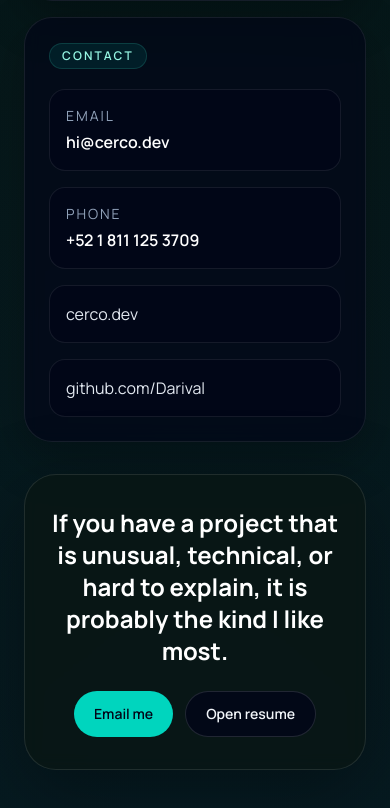
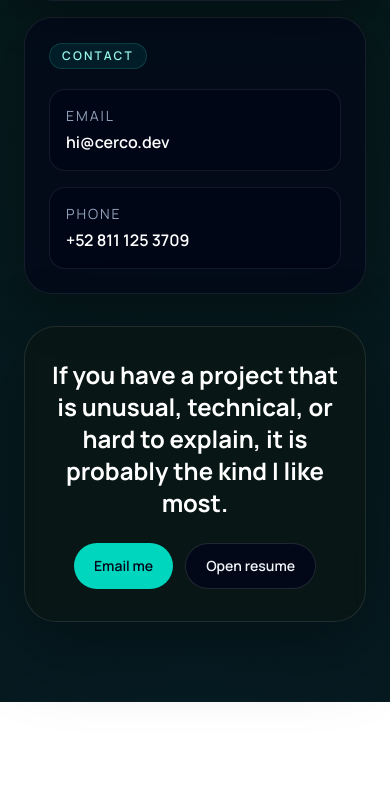
Before and after one commit to Darival/resume, a website: page index.html in a window 390 px wide. Shown: the part 2891-3699 px from the top of the page. After the commit the page ends 3593 px from the top, so only its background shows below. Drawn offline with Linux system fonts and the light colour scheme.

Commit message:
fix: update phone number format and remove outdated links in contact section

```diff
--- a/index.html
+++ b/index.html
@@ -108,9 +108,7 @@
                 <span class="eyebrow mb-5" data-i18n="shared.labelContact">Contacto</span>
                 <div class="space-y-4 text-base text-slate-200">
                     <a href="mailto:hi@cerco.dev" class="block rounded-2xl border border-white/8 bg-slate-950/85 px-4 py-4 hover:border-teal-300/40"><div class="text-sm uppercase tracking-[0.14em] text-slate-400">Email</div><div class="mt-1 font-semibold text-white">hi@cerco.dev</div></a>
-                    <a href="tel:+5218111253709" class="block rounded-2xl border border-white/8 bg-slate-950/85 px-4 py-4 hover:border-teal-300/40"><div class="text-sm uppercase tracking-[0.14em] text-slate-400" data-i18n="shared.labelPhone">Telefono</div><div class="mt-1 font-semibold text-white">+52 1 811 125 3709</div></a>
-                    <a href="https://cerco.dev" class="block rounded-2xl border border-white/8 bg-slate-950/85 px-4 py-4 hover:border-teal-300/40">cerco.dev</a>
-                    <a href="https://github.com/Darival" class="block rounded-2xl border border-white/8 bg-slate-950/85 px-4 py-4 hover:border-teal-300/40">github.com/Darival</a>
+                    <a href="tel:+528111253709" class="block rounded-2xl border border-white/8 bg-slate-950/85 px-4 py-4 hover:border-teal-300/40"><div class="text-sm uppercase tracking-[0.14em] text-slate-400" data-i18n="shared.labelPhone">Telefono</div><div class="mt-1 font-semibold text-white">+52 811 125 3709</div></a>
                 </div>
             </aside>
         </section>
```
